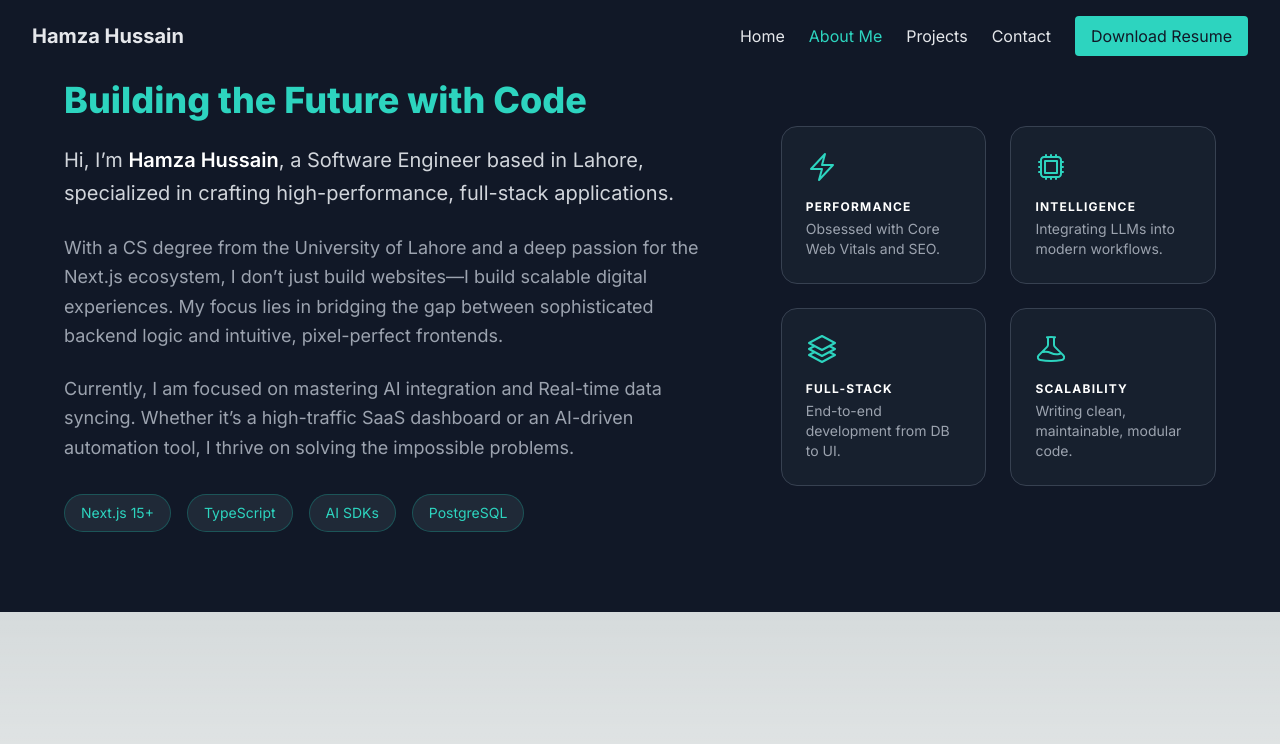
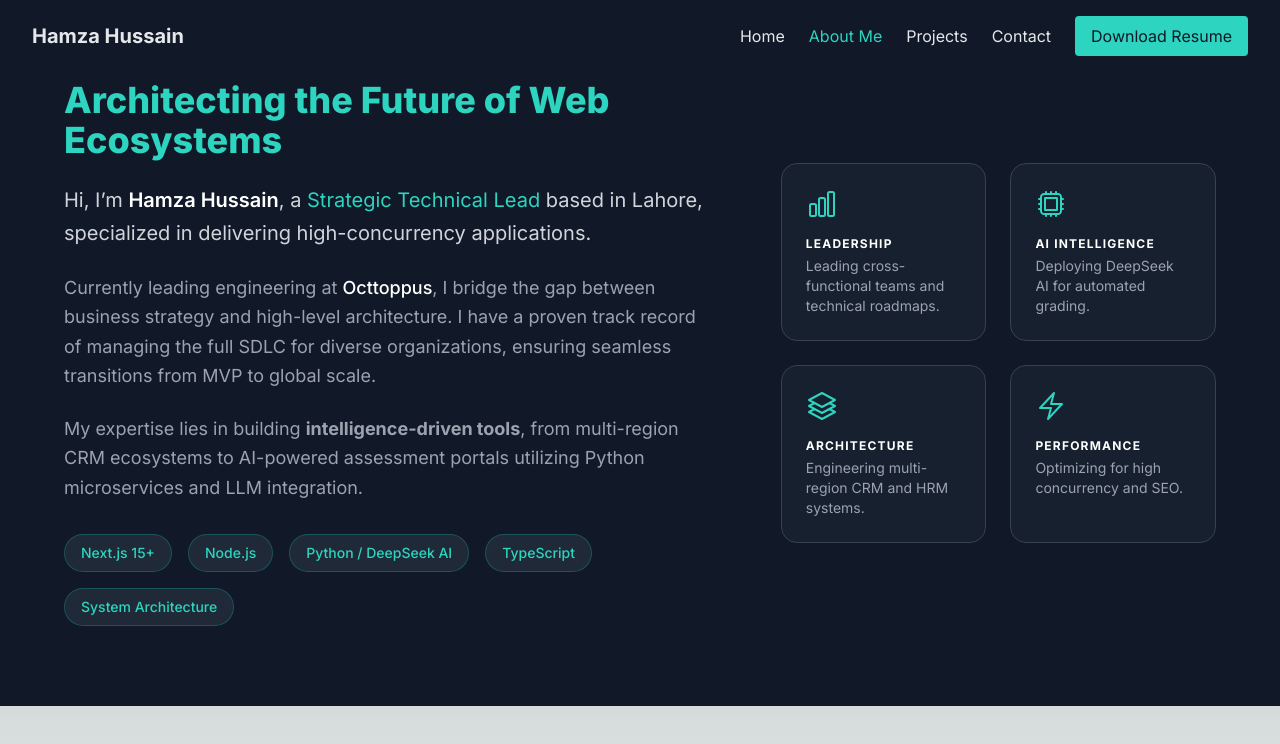
Before and after one commit to Hamza123Hussain/portfolio, a Next.js app: page /about in a window 1280 px wide. Shown: the top 744 px of the page. Built offline with nearby package versions, Linux system fonts and the light colour scheme.

Commit message:
Update page.tsx

```diff
--- a/app/about/page.tsx
+++ b/app/about/page.tsx
@@ -1,8 +1,8 @@
 import {
-  CpuChipIcon, // Added for AI/Modern feel
-  BoltIcon, // Added for Performance/Next.js
-  Square3Stack3DIcon, // Added for Full-Stack
-  BeakerIcon,
+  CpuChipIcon,
+  BoltIcon,
+  Square3Stack3DIcon,
+  ChartBarIcon,
 } from '@heroicons/react/24/outline'
 
 const AboutMeSection = () => {
@@ -10,83 +10,87 @@ const AboutMeSection = () => {
     <section id="about" className="bg-gray-900 text-gray-200 py-20 px-6">
       <div className="max-w-6xl mx-auto">
         <div className="flex flex-col md:flex-row items-center justify-between gap-16">
-          {/* Left Column: Story */}
+          {/* Left Column: Narrative */}
           <div className="md:w-3/5">
             <h2 className="text-4xl font-extrabold mb-6 text-teal-400">
-              Building the Future with Code
+              Architecting the Future of Web Ecosystems
             </h2>
             <p className="text-xl leading-relaxed mb-6 text-gray-300">
               Hi, I’m{' '}
-              <span className="text-white font-semibold">Hamza Hussain</span>, a
-              Software Engineer based in Lahore, specialized in crafting
-              high-performance, full-stack applications.
+              <span className="text-white font-semibold">Hamza Hussain</span>, a{' '}
+              <span className="text-teal-400">Strategic Technical Lead</span>{' '}
+              based in Lahore, specialized in delivering high-concurrency
+              applications.
             </p>
             <p className="text-lg leading-relaxed mb-6 text-gray-400">
-              With a CS degree from the University of Lahore and a deep passion
-              for the Next.js ecosystem, I don’t just build websites—I build
-              scalable digital experiences. My focus lies in bridging the gap
-              between sophisticated backend logic and intuitive, pixel-perfect
-              frontends.
+              Currently leading engineering at{' '}
+              <span className="text-white font-medium">Octtoppus</span>, I
+              bridge the gap between business strategy and high-level
+              architecture. I have a proven track record of managing the full
+              SDLC for diverse organizations, ensuring seamless transitions from
+              MVP to global scale.
             </p>
             <p className="text-lg leading-relaxed mb-8 text-gray-400">
-              Currently, I am focused on mastering AI integration and Real-time
-              data syncing. Whether it’s a high-traffic SaaS dashboard or an
-              AI-driven automation tool, I thrive on solving the impossible
-              problems.
+              My expertise lies in building{' '}
+              <strong>intelligence-driven tools</strong>, from multi-region CRM
+              ecosystems to AI-powered assessment portals utilizing Python
+              microservices and LLM integration.
             </p>
 
             <div className="flex flex-wrap gap-4">
-              <span className="px-4 py-2 bg-gray-800 border border-teal-500/30 rounded-full text-teal-400 text-sm">
-                Next.js 15+
-              </span>
-              <span className="px-4 py-2 bg-gray-800 border border-teal-500/30 rounded-full text-teal-400 text-sm">
-                TypeScript
-              </span>
-              <span className="px-4 py-2 bg-gray-800 border border-teal-500/30 rounded-full text-teal-400 text-sm">
-                AI SDKs
-              </span>
-              <span className="px-4 py-2 bg-gray-800 border border-teal-500/30 rounded-full text-teal-400 text-sm">
-                PostgreSQL
-              </span>
+              {[
+                'Next.js 15+',
+                'Node.js',
+                'Python / DeepSeek AI',
+                'TypeScript',
+                'System Architecture',
+              ].map((skill) => (
+                <span
+                  key={skill}
+                  className="px-4 py-2 bg-gray-800 border border-teal-500/30 rounded-full text-teal-400 text-sm font-medium"
+                >
+                  {skill}
+                </span>
+              ))}
             </div>
           </div>
 
-          {/* Right Column: Visual/Stats */}
+          {/* Right Column: Key Pillars */}
           <div className="md:w-2/5 grid grid-cols-2 gap-6 w-full">
+            <div className="p-6 bg-gray-800/50 rounded-2xl border border-gray-700 hover:border-teal-500/50 transition-colors group">
+              <ChartBarIcon className="h-8 w-8 text-teal-400 mb-4 group-hover:scale-110 transition-transform" />
+              <h4 className="font-bold text-white uppercase text-xs tracking-widest">
+                Leadership
+              </h4>
+              <p className="text-gray-400 text-sm mt-1">
+                Leading cross-functional teams and technical roadmaps.
+              </p>
+            </div>
+            <div className="p-6 bg-gray-800/50 rounded-2xl border border-gray-700 hover:border-teal-500/50 transition-colors group">
+              <CpuChipIcon className="h-8 w-8 text-teal-400 mb-4 group-hover:scale-110 transition-transform" />
+              <h4 className="font-bold text-white uppercase text-xs tracking-widest">
+                AI Intelligence
+              </h4>
+              <p className="text-gray-400 text-sm mt-1">
+                Deploying DeepSeek AI for automated grading.
+              </p>
+            </div>
+            <div className="p-6 bg-gray-800/50 rounded-2xl border border-gray-700 hover:border-teal-500/50 transition-colors group">
+              <Square3Stack3DIcon className="h-8 w-8 text-teal-400 mb-4 group-hover:scale-110 transition-transform" />
+              <h4 className="font-bold text-white uppercase text-xs tracking-widest">
+                Architecture
+              </h4>
+              <p className="text-gray-400 text-sm mt-1">
+                Engineering multi-region CRM and HRM systems.
+              </p>
+            </div>
             <div className="p-6 bg-gray-800/50 rounded-2xl border border-gray-700 hover:border-teal-500/50 transition-colors group">
               <BoltIcon className="h-8 w-8 text-teal-400 mb-4 group-hover:scale-110 transition-transform" />
               <h4 className="font-bold text-white uppercase text-xs tracking-widest">
                 Performance
               </h4>
               <p className="text-gray-400 text-sm mt-1">
-                Obsessed with Core Web Vitals and SEO.
-              </p>
-            </div>
-            <div className="p-6 bg-gray-800/50 rounded-2xl border border-gray-700 hover:border-teal-500/50 transition-colors group">
-              <CpuChipIcon className="h-8 w-8 text-teal-400 mb-4 group-hover:scale-110 transition-transform" />
-              <h4 className="font-bold text-white uppercase text-xs tracking-widest">
-                Intelligence
-              </h4>
-              <p className="text-gray-400 text-sm mt-1">
-                Integrating LLMs into modern workflows.
-              </p>
-            </div>
-            <div className="p-6 bg-gray-800/50 rounded-2xl border border-gray-700 hover:border-teal-500/50 transition-colors group">
-              <Square3Stack3DIcon className="h-8 w-8 text-teal-400 mb-4 group-hover:scale-110 transition-transform" />
-              <h4 className="font-bold text-white uppercase text-xs tracking-widest">
-                Full-Stack
-              </h4>
-              <p className="text-gray-400 text-sm mt-1">
-                End-to-end development from DB to UI.
-              </p>
-            </div>
-            <div className="p-6 bg-gray-800/50 rounded-2xl border border-gray-700 hover:border-teal-500/50 transition-colors group">
-              <BeakerIcon className="h-8 w-8 text-teal-400 mb-4 group-hover:scale-110 transition-transform" />
-              <h4 className="font-bold text-white uppercase text-xs tracking-widest">
-                Scalability
-              </h4>
-              <p className="text-gray-400 text-sm mt-1">
-                Writing clean, maintainable, modular code.
+                Optimizing for high concurrency and SEO.
               </p>
             </div>
           </div>
```
